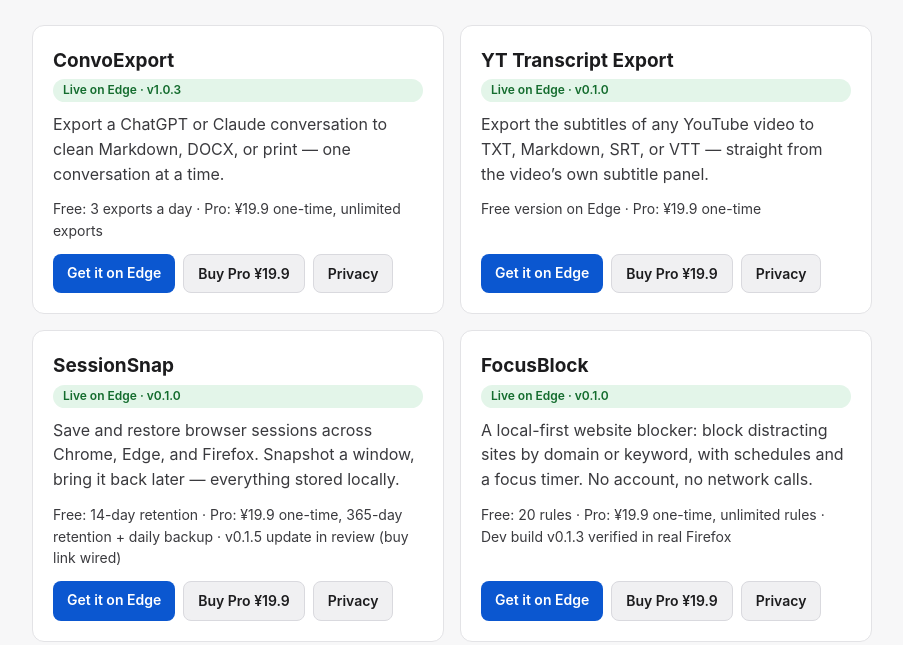
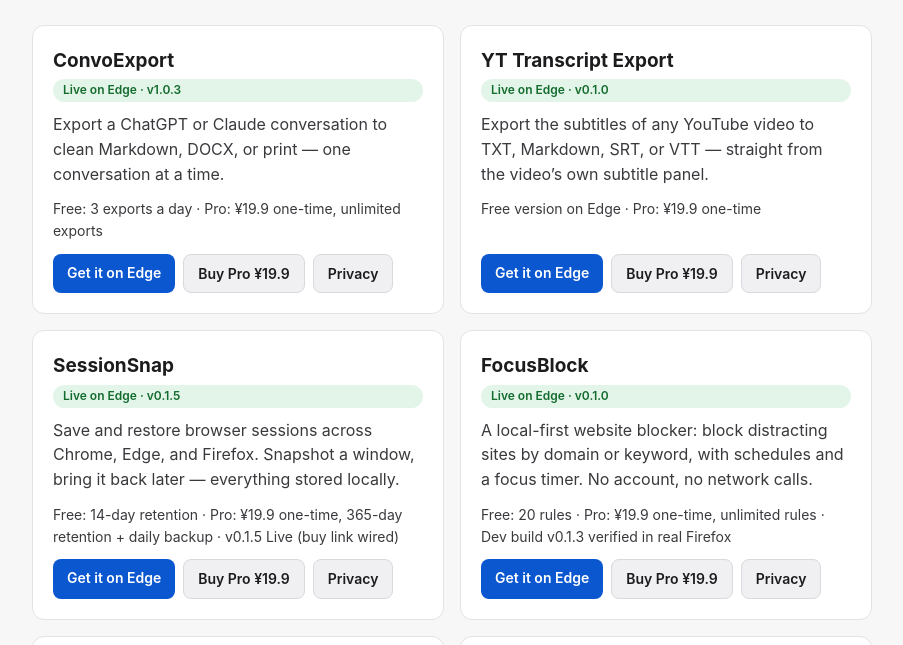
Before and after one commit to alapha888/muse-plugins, a plain HTML site: page index.html in a window 1280 px wide. Shown: the part 144-789 px from the top of the page, without its empty margins (188-1091 px from the left). Drawn offline with Linux system fonts and the light colour scheme.

Commit message:
SessionSnap card: v0.1.5 Live on Edge (verified 2026-11-24 01:42-01:50)

```diff
--- a/index.html
+++ b/index.html
@@ -75,9 +75,9 @@
 
     <section class="card">
       <h2>SessionSnap</h2>
-      <span class="badge live">Live on Edge · v0.1.0</span>
+      <span class="badge live">Live on Edge · v0.1.5</span>
       <p>Save and restore browser sessions across Chrome, Edge, and Firefox. Snapshot a window, bring it back later — everything stored locally.</p>
-      <p class="price">Free: 14-day retention · Pro: ¥19.9 one-time, 365-day retention + daily backup · v0.1.5 update in review (buy link wired)</p>
+      <p class="price">Free: 14-day retention · Pro: ¥19.9 one-time, 365-day retention + daily backup · v0.1.5 Live (buy link wired)</p>
       <div class="links">
         <a class="btn btn-primary" href="https://microsoftedge.microsoft.com/addons/detail/bcikbamcmjeogcpedknmhdhhkjbohpca">Get it on Edge</a>
         <a class="btn btn-secondary" href="https://afdian.com/item/870e2762e74c11f1ae695254001e7c00">Buy Pro ¥19.9</a>
```
